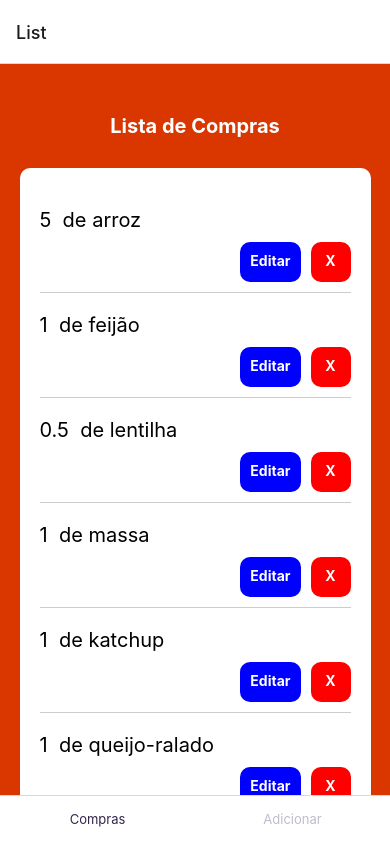
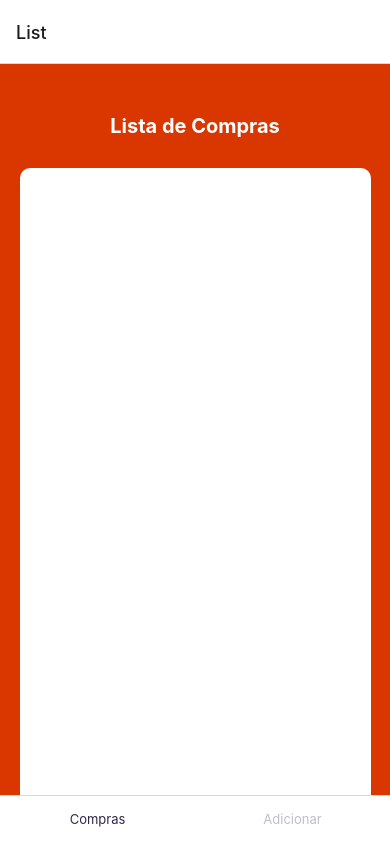
Before and after one commit to GabrieleGVieira/crud-shopping-list, a React Native app: screen / in a window 390 px wide. Built offline with nearby package versions, Linux system fonts and the light colour scheme.

Commit message:
feat: connect db on pages

```diff
--- a/database/db.js
+++ b/database/db.js
@@ -11,6 +11,16 @@ async function saveItem(listItem) {
   return AsyncStorage.setItem("items", JSON.stringify(savedItems));
 }
 
+async function getItems() {
+  return AsyncStorage.getItem("items").then(response => {
+    if (response)
+      return Promise.resolve(JSON.parse(response));
+    else
+      return Promise.resolve([]);
+  })
+}
+
 module.exports = {
   saveItem,
+  getItems
 };
--- a/src/components/Form/Form.js
+++ b/src/components/Form/Form.js
@@ -2,12 +2,13 @@ import React, { useState } from "react";
 import { StatusBar } from "expo-status-bar";
 import { Text, View, TextInput, TouchableOpacity } from "react-native";
 import styles from "./formStyles"
-import AsyncStorage from "@react-native-async-storage/async-storage";
+
+import db from "../../../database/db"
 
 export default function Form({navigation}) {
 
   const [description, setDescription] = useState('')
-  const [amount, setAmount] = useState(0)
+  const [amount, setAmount] = useState("")
 
   function handleDescriptionChange(description) {
     setDescription(description);;
@@ -19,14 +20,8 @@ export default function Form({navigation}) {
 
   async function handleButtonPress() {
     const listItem = { id: new Date().getTime(), description, amount: parseInt(amount)};
-    let savedItems = []
-    const response = await AsyncStorage.getItem("items")
 
-    if (response) savedItems = JSON.parse(response)
-    savedItems.push(listItem)
-
-    await AsyncStorage.setItem("items", JSON.stringify(savedItems))
-    navigation.navigate("List", listItem)
+    db.saveItem(listItem).then(response => navigation.navigate("List", listItem))
   }
 
     return (
--- a/src/components/List/List.js
+++ b/src/components/List/List.js
@@ -1,22 +1,16 @@
 import { StatusBar } from "expo-status-bar";
-import React, { useState } from "react";
+import React, { useState, useEffect } from "react";
 import { Text, View, ScrollView } from "react-native";
 import styles from "./listStyles";
 import ItemList from "./Item/Item";
+import db from "../../../database/db";
 
-export default function List() {
-  const [items, setItems] = useState([
-    { id: 1, amount: 5, description: "arroz" },
-    { id: 2, amount: 1, description: "feijão" },
-    { id: 3, amount: 0.5, description: "lentilha" },
-    { id: 4, amount: 1, description: "massa" },
-    { id: 5, amount: 1, description: "katchup" },
-    { id: 6, amount: 1, description: "queijo-ralado" },
-    { id: 7, amount: 1, description: "bacon" },
-    { id: 8, amount: 1, description: "linguiça" },
-    { id: 9, amount: 1, description: "refrigerante" },
-    { id: 10, amount: 1, description: "queijo-minas" },
-  ]);
+export default function List({route, navigation}) {
+  const [items, setItems] = useState([]);
+
+  useEffect(() => {
+    db.getItems().then(items => setItems(items));
+  }, [route]);
 
   return (
     <View style={styles.container}>
```
